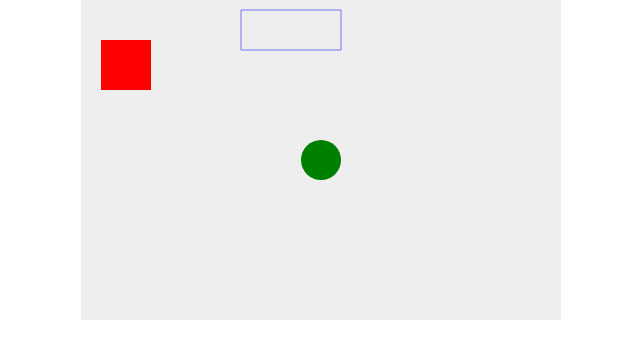
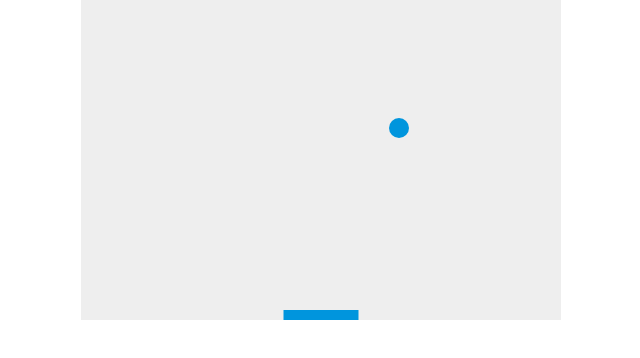
Before and after one commit to hkyul/opengamer, a plain HTML site: page index.html in a window 1280 px wide. Shown: the whole page, without its empty margins (319-959 px from the left). Drawn offline with Linux system fonts and the light colour scheme.

Commit message:
number2
clear 4

```diff
--- a/index.html
+++ b/index.html
@@ -13,26 +13,82 @@
 <canvas id="myCanvas" width="480" height="320"></canvas>
 
 <script>
-	// JavaScript 코드가 여기에 들어갈 것입니다.
-    var canvas = document.getElementById("myCanvas");
-    var ctx = canvas.getContext("2d");
-    ctx.beginPath();
-    ctx.rect(20, 40, 50, 50);
-    ctx.fillStyle = "#FF0000";
-    ctx.fill();
-    ctx.closePath();
+//(시작)변수구간--------------------------------
+    var canvas = document.getElementById("myCanvas"); //위에서 생성한 캔버스의 id값을통해 canvas변수에 넣는다.
+    var ctx = canvas.getContext("2d"); //2d rendering context를 ctx변수에 저장.(실질적인 표현기능)
+    var x = canvas.width/2; //x좌표의 초기값
+    var y = canvas.height-30; //y좌표의 초기값
+    var dx = 2;
+    var dy = -2;
+    var ballRadius = 10; //공의 반지름값
+    //조작패들---
+    var paddleHeight = 10; //높이
+    var paddleWidth = 75; //너비
+    var paddleX = (canvas.width-paddleWidth)/2; //x축위에 시작지점.
+    var rightPressed = false; //패들눌렸는지확인
+    var leftPressed = false;
+    //키 이벤트리스너---
+    document.addEventListener("keydown", keyDownHandler, false);
+    document.addEventListener("keyup", keyUpHandler, false);
+//--변수구간(끝)--------------------------------
 
-    ctx.beginPath();
-    ctx.arc(240, 160, 20, 0, Math.PI*2, false);
-    ctx.fillStyle = "green";
-    ctx.fill();
-    ctx.closePath();
+    //키 눌렸는지 체크함수(누를떄, 떘을때)
+    function keyDownHandler(e) {
+        if(e.keyCode == 39) {
+            rightPressed = true;
+        }
+        else if(e.keyCode == 37) {
+            leftPressed = true;
+        }
+    }
+    function keyUpHandler(e) {
+        if(e.keyCode == 39) {
+            rightPressed = false;
+        }
+        else if(e.keyCode == 37) {
+            leftPressed = false;
+        }
+    }
+    //공그리기함수
+    function drawBall(){
+        ctx.beginPath();
+        ctx.arc(x, y, ballRadius, 0, Math.PI*2);
+        ctx.fillStyle = "#0095DD";
+        ctx.fill();
+        ctx.closePath();
+    }
+    //패들그리기함수
+    function drawPaddle() {
+        ctx.beginPath();
+        ctx.rect(paddleX, canvas.height-paddleHeight, paddleWidth, paddleHeight);
+        ctx.fillStyle = "#0095DD";
+        ctx.fill();
+        ctx.closePath();
+    }
 
-    ctx.beginPath();
-    ctx.rect(160, 10, 100, 40);
-    ctx.strokeStyle = "rgba(0, 0, 255, 0.5)";
-    ctx.stroke();
-    ctx.closePath();
+    //update구문
+    function draw(){
+        ctx.clearRect(0, 0, canvas.width, canvas.height); //이전 켄버스자국 지우기.
+        drawBall(); //공그리기
+        drawPaddle(); //패들그리기
+
+        //공 튕김기능.
+        if(x + dx > canvas.width-ballRadius || x + dx < ballRadius) {
+        dx = -dx;
+        }
+        if(y + dy > canvas.height-ballRadius || y + dy < ballRadius) {
+            dy = -dy;
+        }
+        //키패드 이동기능(&&후 부분은 키패드가 캔버스밖으로 벗어나지 않도록해줌)
+        if(rightPressed && paddleX < canvas.width-paddleWidth) {
+        paddleX += 7;
+        }
+        else if(leftPressed && paddleX > 0) {
+            paddleX -= 7;
+        }
+        x+=dx;
+        y+=dy;
+    }setInterval(draw, 10);
 </script>
 
 </body>
```
